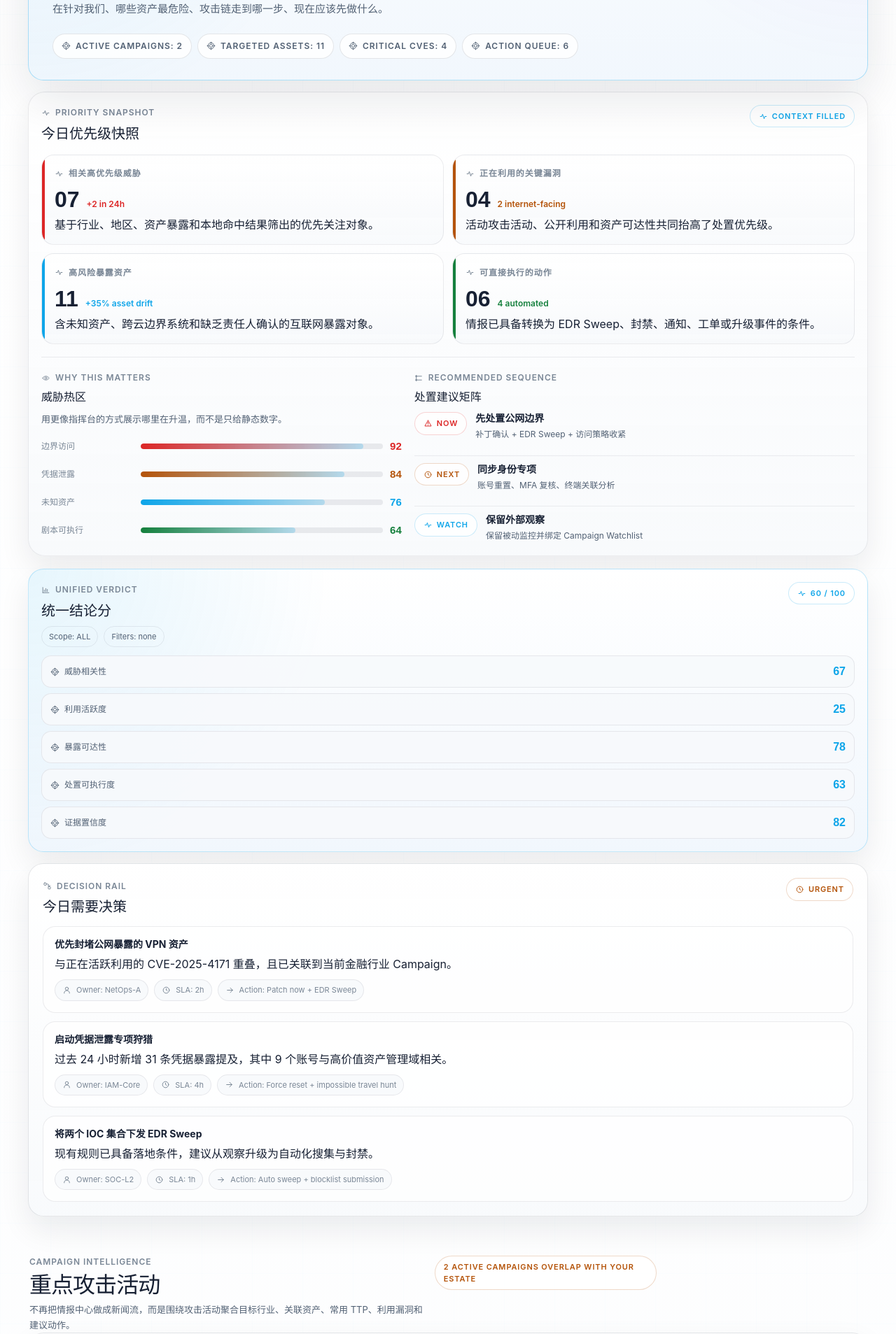
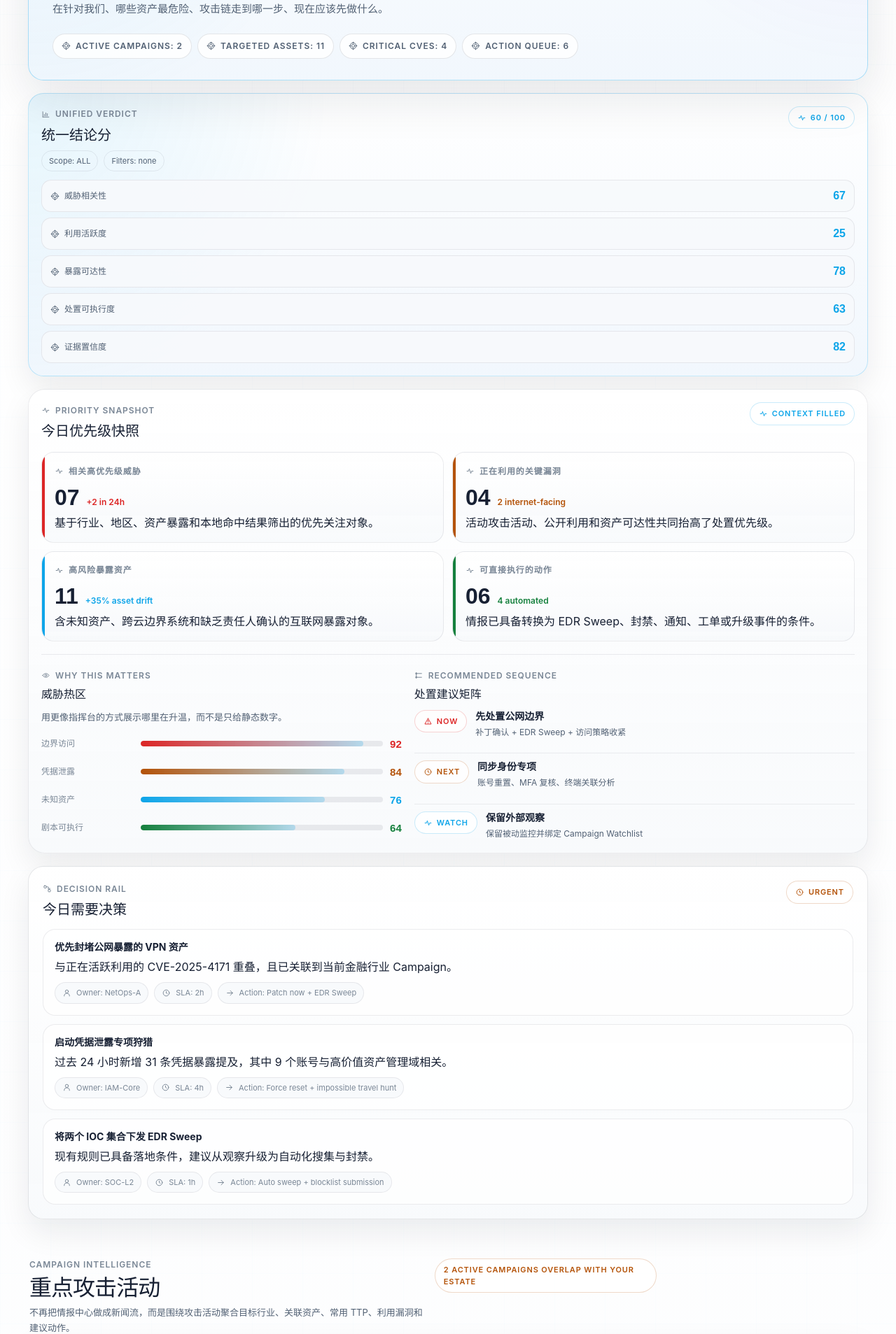
Before and after one commit to wjx88122-alt/cybersec-daily, a Next.js app: page /intelligence in a window 1280 px wide. Shown: the part 700-2607 px from the top of the page at 70% size. Built offline with nearby package versions, Linux system fonts and the light colour scheme.

Commit message:
fix: split intelligence brief flow

```diff
--- a/app/(executive)/intelligence/components/ExecutiveBrief.tsx
+++ b/app/(executive)/intelligence/components/ExecutiveBrief.tsx
@@ -54,8 +54,8 @@ export default function ExecutiveBrief({
 
   return (
     <section className="executive-brief section" id={hero.sectionId} aria-label="组织威胁态势">
-      <div className="briefing-row">
-        <div className="brief-left-stack">
+      <div className="executive-brief-flow">
+        <div className="brief-overview-grid">
           <article className="brief-hero panel">
             <div className="eyebrow">{hero.eyebrow}</div>
             <h2>{hero.headline}</h2>
@@ -66,6 +66,44 @@ export default function ExecutiveBrief({
               ))}
             </div>
           </article>
+
+          <section className="panel verdict-panel">
+            <div className="panel-header">
+              <div>
+                <div className="meta-label intel-icon-label">
+                  <SystemIcon className="system-icon" name="chart" size={13} />
+                  Unified verdict
+                </div>
+                <h3>统一结论分</h3>
+              </div>
+              <StatusPill
+                label={`${effectiveVerdict.total} / 100`}
+                tone={
+                  effectiveVerdict.total >= 80
+                    ? "critical"
+                    : effectiveVerdict.total >= 65
+                      ? "warning"
+                      : "info"
+                }
+              />
+            </div>
+            <div className="verdict-meta">
+              <span>{`Scope: ${effectiveVerdict.metadata.scope}`}</span>
+              <span>{`Filters: ${effectiveVerdict.metadata.activeFilters.join(" / ") || "none"}`}</span>
+            </div>
+            <div className="verdict-factors">
+              {effectiveVerdict.factors.map((factor) => (
+                <div key={factor.label} className="verdict-factor">
+                  <span className="intel-icon-label">
+                    <SystemIcon className="system-icon" name="target" size={13} />
+                    {factor.label}
+                  </span>
+                  <strong>{factor.score}</strong>
+                </div>
+              ))}
+            </div>
+          </section>
+        </div>
 
         <section className="posture-snapshot" aria-label="Posture Snapshot">
           <div className="posture-snapshot-header">
@@ -154,46 +192,8 @@ export default function ExecutiveBrief({
             </article>
           </div>
         </section>
-        </div>
 
-        <aside className="decision-rail" aria-label="今日需要决策">
-          <section className="panel verdict-panel">
-            <div className="panel-header">
-              <div>
-                <div className="meta-label intel-icon-label">
-                  <SystemIcon className="system-icon" name="chart" size={13} />
-                  Unified verdict
-                </div>
-                <h3>统一结论分</h3>
-              </div>
-              <StatusPill
-                label={`${effectiveVerdict.total} / 100`}
-                tone={
-                  effectiveVerdict.total >= 80
-                    ? "critical"
-                    : effectiveVerdict.total >= 65
-                      ? "warning"
-                      : "info"
-                }
-              />
-            </div>
-            <div className="verdict-meta">
-              <span>{`Scope: ${effectiveVerdict.metadata.scope}`}</span>
-              <span>{`Filters: ${effectiveVerdict.metadata.activeFilters.join(" / ") || "none"}`}</span>
-            </div>
-            <div className="verdict-factors">
-              {effectiveVerdict.factors.map((factor) => (
-                <div key={factor.label} className="verdict-factor">
-                  <span className="intel-icon-label">
-                    <SystemIcon className="system-icon" name="target" size={13} />
-                    {factor.label}
-                  </span>
-                  <strong>{factor.score}</strong>
-                </div>
-              ))}
-            </div>
-          </section>
-
+        <section className="decision-section" aria-label="今日需要决策">
           <section className="panel decision-panel">
             <div className="panel-header">
               <div>
@@ -228,7 +228,7 @@ export default function ExecutiveBrief({
               ))}
             </div>
           </section>
-        </aside>
+        </section>
       </div>
     </section>
   );
--- a/app/styles/intelligence.css
+++ b/app/styles/intelligence.css
@@ -256,24 +256,23 @@
   padding: 22px;
 }
 
-.intelligence-command-center .briefing-row {
+.intelligence-command-center .executive-brief-flow {
   display: grid;
-  grid-template-columns: minmax(0, 1.42fr) minmax(360px, 0.92fr);
+  gap: 18px;
+}
+
+.intelligence-command-center .brief-overview-grid {
+  display: grid;
+  grid-template-columns: minmax(0, 1.18fr) minmax(360px, 0.82fr);
   gap: 18px;
   align-items: start;
 }
 
-.intelligence-command-center .briefing-row > *,
+.intelligence-command-center .executive-brief-flow > *,
+.intelligence-command-center .brief-overview-grid > *,
 .intelligence-command-center .campaign-briefing > *,
-.intelligence-command-center .drilldown-stack > *,
-.intelligence-command-center .why-this-matters > * {
+.intelligence-command-center .drilldown-stack > * {
   min-width: 0;
-}
-
-.intelligence-command-center .brief-left-stack {
-  display: grid;
-  min-width: 0;
-  gap: 16px;
 }
 
 .intelligence-command-center .brief-hero {
@@ -326,14 +325,11 @@
   margin-top: 22px;
 }
 
-.intelligence-command-center .decision-rail {
-  display: grid;
-  gap: 16px;
-  align-content: start;
+.intelligence-command-center .decision-section {
+  min-width: 0;
 }
 
-.intelligence-command-center .decision-panel,
-.intelligence-command-center .priority-sequence {
+.intelligence-command-center .decision-panel {
   display: grid;
   gap: 16px;
   padding: 20px;
@@ -343,16 +339,17 @@
   background: linear-gradient(180deg, rgba(255, 255, 255, 0.98), rgba(248, 250, 252, 0.96));
 }
 
-.intelligence-command-center .priority-sequence {
-  background: linear-gradient(180deg, rgba(250, 253, 255, 0.98), rgba(246, 248, 251, 0.98));
-}
-
-.intelligence-command-center .decision-list,
 .intelligence-command-center .secondary-campaigns,
 .intelligence-command-center .exposure-priority-list,
 .intelligence-command-center .relation-list,
 .intelligence-command-center .tiny-stack {
   display: grid;
+  gap: 12px;
+}
+
+.intelligence-command-center .decision-list {
+  display: grid;
+  grid-template-columns: repeat(3, minmax(0, 1fr));
   gap: 12px;
 }
 
@@ -566,44 +563,6 @@
   color: var(--intel-text-2);
   font-size: 12px;
   line-height: 1.55;
-}
-
-.intelligence-command-center .why-this-matters {
-  display: grid;
-  grid-template-columns: minmax(0, 1.18fr) minmax(320px, 0.82fr);
-  gap: 16px;
-}
-
-.intelligence-command-center .change-drivers,
-.intelligence-command-center .action-sequence {
-  padding: 20px;
-}
-
-.intelligence-command-center .change-drivers .signal-grid,
-.intelligence-command-center .action-sequence .tiny-stack {
-  margin-top: 18px;
-}
-
-.intelligence-command-center .signal-grid {
-  display: grid;
-  grid-template-columns: repeat(2, minmax(0, 1fr));
-  gap: 10px;
-}
-
-.intelligence-command-center .signal-item {
-  display: grid;
-  gap: 4px;
-}
-
-.intelligence-command-center .signal-item span {
-  color: var(--intel-text-3);
-  font-size: 12px;
-}
-
-.intelligence-command-center .signal-item strong {
-  color: var(--tone, var(--intel-cyan));
-  font-size: 30px;
-  line-height: 1.05;
 }
 
 .intelligence-command-center .detail-list span {
@@ -900,18 +859,20 @@
 .intelligence-command-center .node.ioc { left: 328px; top: 412px; }
 
 @media (max-width: 1320px) {
-  .intelligence-command-center .briefing-row,
+  .intelligence-command-center .brief-overview-grid,
   .intelligence-command-center .campaign-briefing,
   .intelligence-command-center .drilldown-stack,
-  .intelligence-command-center .why-this-matters,
   .intelligence-command-center .query-grid,
   .intelligence-command-center .playbook-grid {
     grid-template-columns: 1fr;
   }
 
-  .intelligence-command-center .kpis,
-  .intelligence-command-center .signal-grid {
+  .intelligence-command-center .kpis {
     grid-template-columns: repeat(2, minmax(0, 1fr));
+  }
+
+  .intelligence-command-center .decision-list {
+    grid-template-columns: 1fr;
   }
 
   .intelligence-command-center .drilldown-panel:first-child {
@@ -938,7 +899,6 @@
   }
 
   .intelligence-command-center .kpis,
-  .intelligence-command-center .signal-grid,
   .intelligence-command-center .query-grid,
   .intelligence-command-center .playbook-grid {
     grid-template-columns: 1fr;
@@ -980,9 +940,6 @@
   }
 
   .intelligence-command-center .decision-panel,
-  .intelligence-command-center .priority-sequence,
-  .intelligence-command-center .change-drivers,
-  .intelligence-command-center .action-sequence,
   .intelligence-command-center .primary-campaign,
   .intelligence-command-center .drilldown-panel,
   .intelligence-command-center .exposure-priority-row {
```
Also changed, not shown: 2 other files (tests, documents, lock files or other folders). Lines whose indentation alone changed are shown as unchanged.
